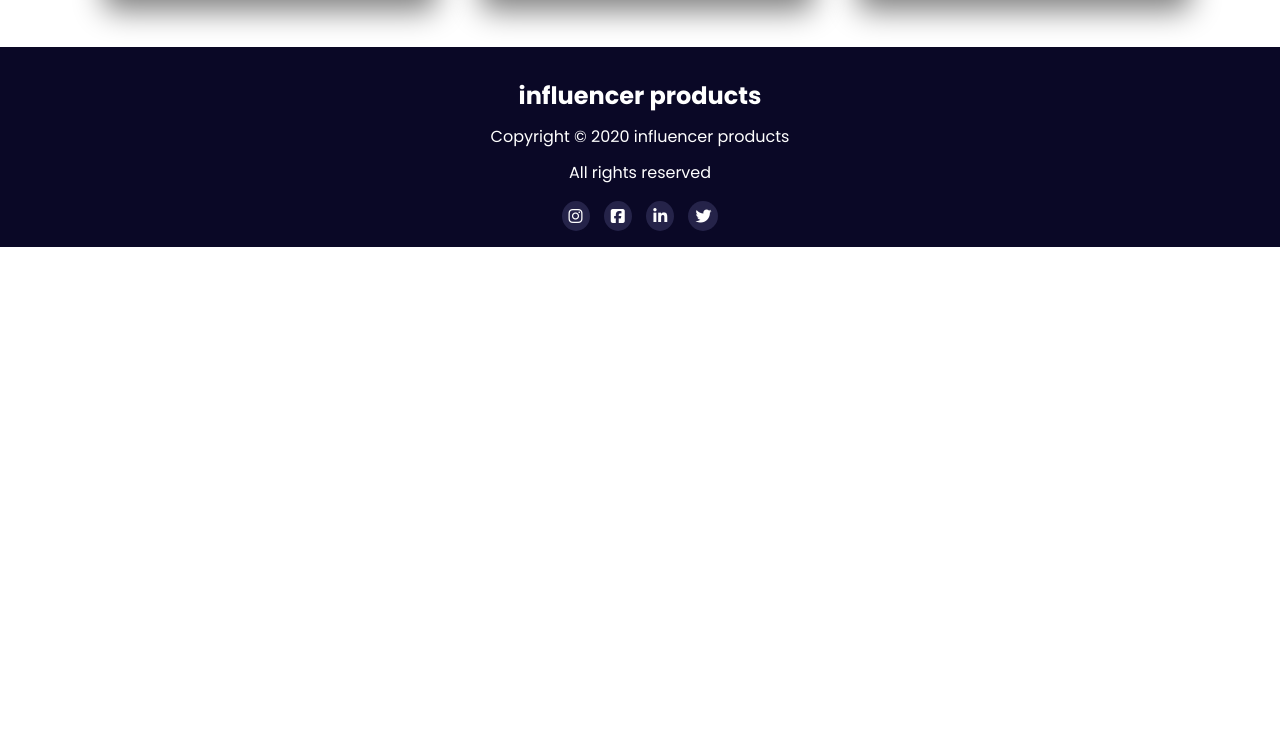
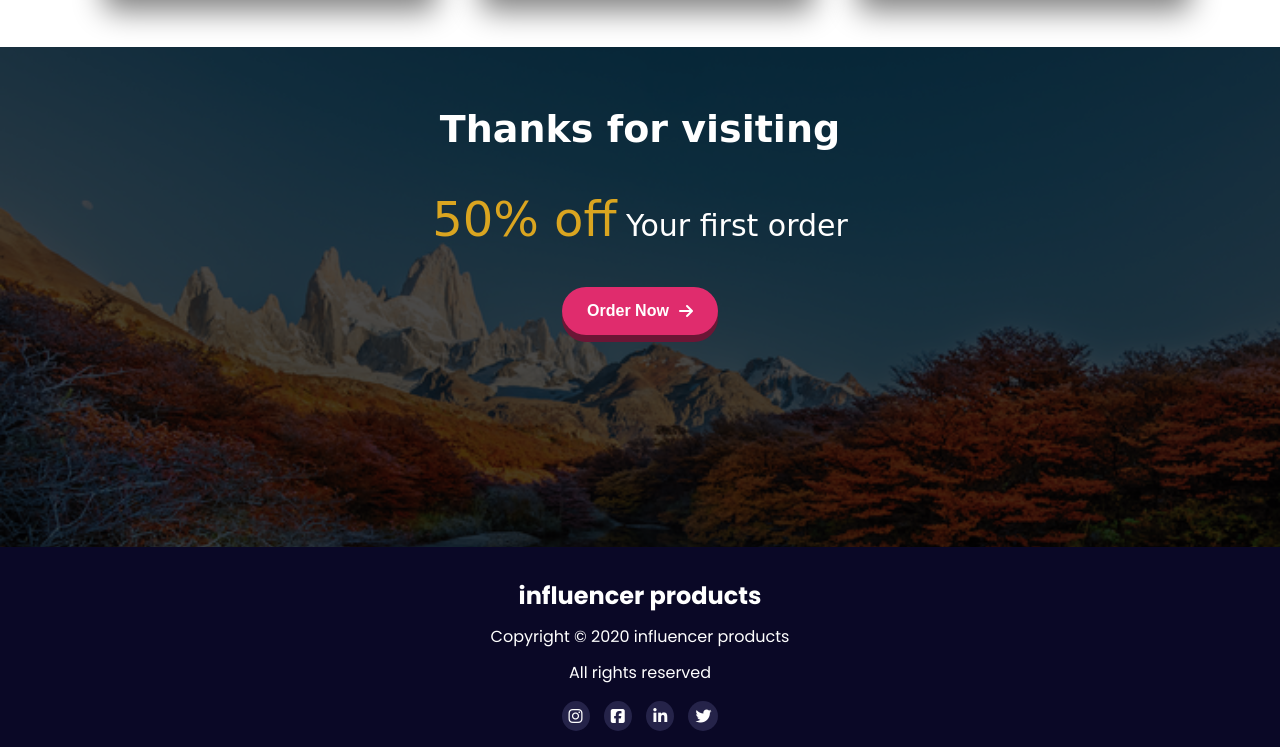
Before and after one commit to Adnan-Eram-Argho/influencer-gears, a plain HTML site: page index.html in a window 1280 px wide. Shown: the part 2153-2900 px from the top of the page. Before the commit the page ends 2400 px from the top, so only its background shows below. Drawn offline with Linux system fonts and the light colour scheme; a web font is replaced by a local one.

Commit message:
thanks added

```diff
--- a/css/style.css
+++ b/css/style.css
@@ -1,5 +1,4 @@
-@import url('https://fonts.googleapis.com/css2?family=Poppins:ital,wght@0,100;0,200;0,300;0,400;0,500;0,600;0,700;0,800;0,900;1,100;1,200;1,300;1,400;1,500;1,600;1,700;1,800;1,900&display=swap');
-
+@import url('https://fonts.googleapis.com/css2?family=Luxurious+Roman&family=Poppins:ital,wght@0,100;0,200;0,300;0,400;0,500;0,600;0,700;0,800;0,900;1,100;1,200;1,300;1,400;1,500;1,600;1,700;1,800;1,900&display=swap');
 :root{
     --text-color:#3A3A3A;
 }
@@ -144,17 +143,55 @@ margin-left:8px;
     font-weight:bold;
     font-size:14px;
     color:#787885;
+
 }
+
+/* thanks start */
 
 
 
 
+.thanks{
+    height:500px;
+    background-image:url("../images/mountains1.jpg");
+    background-color: rgba(0, 0, 0, 0.712);
+    background-size: cover;
+    background-repeat: no-repeat;
+    background-blend-mode: overlay;
+    margin-top: 50px;
+    transition: 0.5s;
+    color:white;
+    font-family: 'Luxurious Roman', cursive;
+    text-align: center;
+}
+.thanks:hover{
+    background-color: rgba(0, 0, 0, 0.418);
+}
+.thanks:hover .change{
+    color:#e4437e;
+}
+.thanks h1{
+    font-size: 38px;
+    padding-top: 60px;
+}
+.thanks p{
+    margin-top: 40px;
+    font-size: 30px;
+}
+.thanks p span{
+    color:goldenrod;
+    font-size:48px;
+    transition: 0.7s;
+}
+.thanks-btn{
+    margin: 40px auto;
+}
 /* footer starts */
 footer{
 
         background-color: #0a0826;
         height: 200px;
-        margin-top: 50px;
+
         display: flex;
         align-items: center;
         flex-direction: column;
@@ -211,6 +248,7 @@ footer p{
     }
     .section{
         grid-template-columns: 1fr;
+        justify-content: center;
     }
 }
 @media only screen and (min-width:689px) and (max-width:992px){
--- a/index.html
+++ b/index.html
@@ -279,9 +279,15 @@
 
 
     <!-- main ends -->
+    <section class="thanks ">
+        <h1>Thanks for visiting</h1>
+        <p><span class="change">50% off</span> Your first order</p>
+        <button class="primary-btn thanks-btn">Order Now <i class="fas fa-arrow-right"></i></button>
+
+    </section>
 
 
-
+    <!-- Footer starts -->
     <footer>
         <h2>influencer products</h2>
         <p>Copyright © 2020 influencer products</p>
```
Also changed, not shown: images/mountains.jpg (added), images/mountains1.jpg (added).
